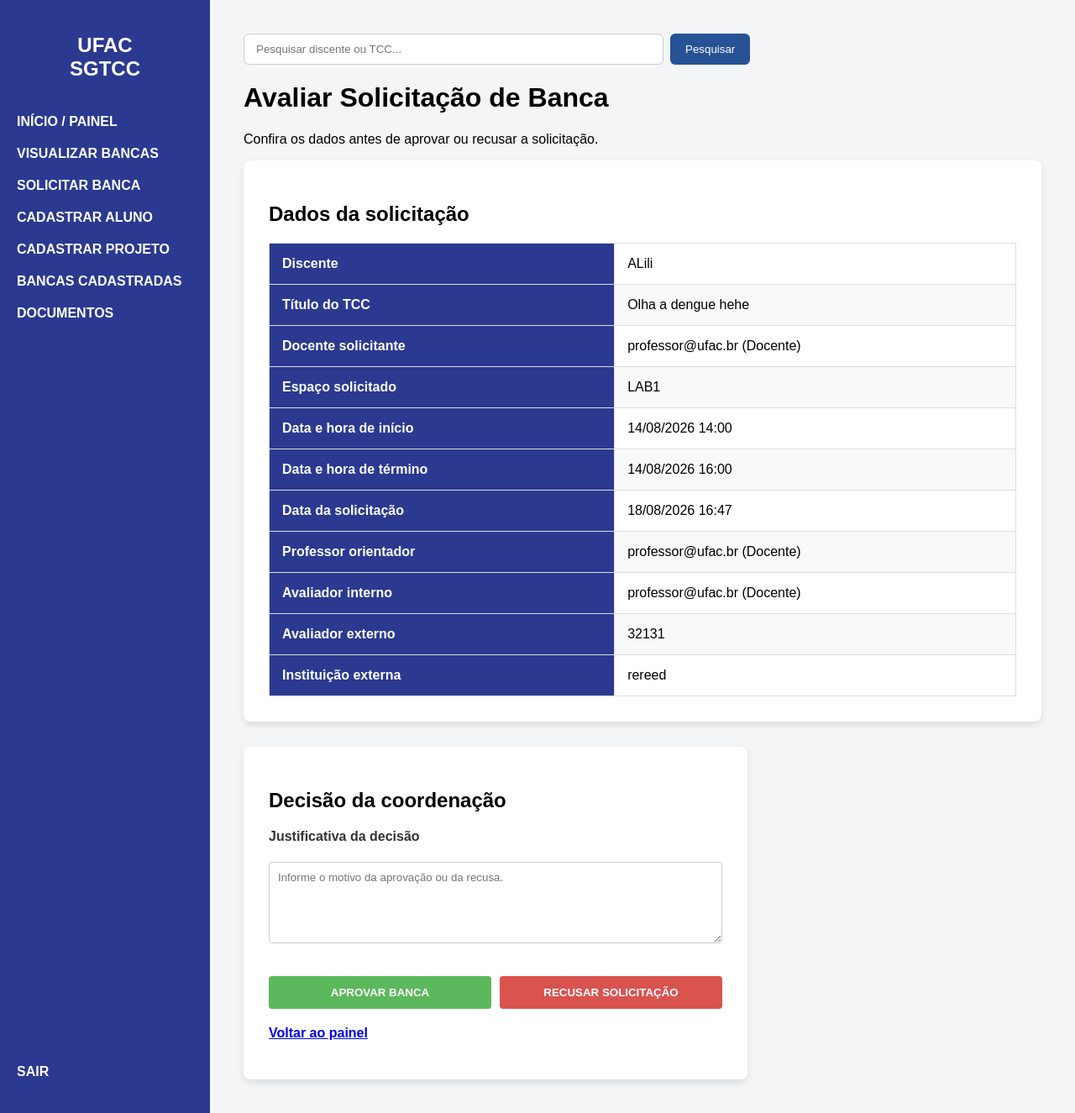
After one commit to Brenndo-l/EstagioSupervisionadoBANCA_TCC, a Django app: page /avaliar/7/ in a window 1280 px wide. The commit adds this page. Shown: the whole page at 84% size. Run offline with Django 5.2, Linux system fonts and the light colour scheme; a user stored in the database is signed in; data comes from the database, SQL or seed files in the repository; both versions use the stored data as it was after the commit.

Commit message:
feat: area de gerenciamento de aprovar ou recusar bancas com justificativa revamp de funções e +

```diff
--- a/bancasapp/forms.py
+++ b/bancasapp/forms.py
@@ -102,6 +102,27 @@ class SolicitacaoBancaForm(forms.ModelForm):
 
         return cleaned_data
 
+class AvaliacaoSolicitacaoForm(forms.Form):
+
+    motivo_decisao = forms.CharField(
+        label='Justificativa da decisão',
+        required=True,
+        widget=forms.Textarea(
+            attrs={
+                'class': 'form-input',
+                'rows': 5,
+                'placeholder': (
+                    'Informe o motivo da aprovação ou da recusa.'
+                ),
+            }
+        ),
+        error_messages={
+            'required': (
+                'Informe uma justificativa antes de concluir a avaliação.'
+            ),
+        }
+    )
+
 class DiscenteForm(forms.ModelForm):
     class Meta:
         model = Discente
--- a/bancasapp/urls.py
+++ b/bancasapp/urls.py
@@ -11,7 +11,8 @@ urlpatterns = [
     path('solicitar/', views.solicitar_banca, name='solicitar_banca'),
     path('cadastrar/aluno/', views.cadastrar_aluno, name='cadastrar_aluno'),
     path('cadastrar/projeto/', views.cadastrar_projeto, name='cadastrar_projeto'),
-    path('avaliar/<int:solicitacao_id>/<str:acao>/', views.avaliar_solicitacao, name='avaliar_solicitacao'),
+    path(
+    'avaliar/<int:solicitacao_id>/', views.avaliar_solicitacao, name='avaliar_solicitacao'),
     path('meus-tccs/', views.meus_tccs, name='meus_tccs'),
     path('pesquisar/', views.pesquisar, name='pesquisar'),
     path('documentos/', views.documentos, name='documentos'),
--- a/bancasapp/views.py
+++ b/bancasapp/views.py
@@ -1,5 +1,5 @@
 from django.shortcuts import render, redirect, get_object_or_404
-from .forms import SolicitacaoBancaForm, DiscenteForm, ProjetoTCCForm, ModeloDocumentoForm
+from .forms import SolicitacaoBancaForm, DiscenteForm, ProjetoTCCForm, ModeloDocumentoForm, AvaliacaoSolicitacaoForm
 from .models import ProjetoTCC, pUsuario, SolicitacaoAgendamento, BancaTCC, EspacoFisico, ComposicaoBanca, ModeloDocumento
 from django.contrib.auth import authenticate, login
 from django.contrib.auth.decorators import login_required
@@ -10,10 +10,14 @@ from pathlib import Path
 from django.template.loader import get_template
 from xhtml2pdf import pisa
 from .permissions import (
-    docente_required,
     usuario_e_coordenacao,
     usuario_interno_required,
+    docente_required,
+    coordenacao_required,
 )
+from django.db import transaction
+from django.utils import timezone
+
 
 
 # 1. Tela inicial do sistema (Dashboard com os botões principais)
@@ -299,23 +303,155 @@ def login_view(request):
 
     return render(request, 'login.html')
 
-@login_required(login_url='login')
-def avaliar_solicitacao(request, solicitacao_id, acao):
-    # Trava de segurança: Se não for a coordenação tentando acessar esse link, devolve pro painel
-    if not request.user.is_superuser:
+@coordenacao_required
+def avaliar_solicitacao(request, solicitacao_id):
+
+    # Carrega a solicitação e seus dados relacionados
+    solicitacao = get_object_or_404(
+        SolicitacaoAgendamento.objects.select_related(
+            'projeto_tcc',
+            'projeto_tcc__discente',
+            'espaco',
+            'usuario_solicitante',
+            'usuario_solicitante__usuario',
+        ),
+        pk=solicitacao_id
+    )
+
+    # Busca os membros cadastrados para a banca
+    composicao = ComposicaoBanca.objects.select_related(
+        'orientador__usuario',
+        'avaliador_interno__usuario',
+    ).filter(
+        projeto_tcc=solicitacao.projeto_tcc
+    ).first()
+
+    # Uma solicitação já decidida não pode ser avaliada novamente
+    if solicitacao.status != 'EM_ANÁLISE':
+        messages.warning(
+            request,
+            'Esta solicitação já foi avaliada pela coordenação.'
+        )
         return redirect('dashboard')
 
-    # Busca o pedido específico no banco de dados
-    solicitacao = get_object_or_404(SolicitacaoAgendamento, id=solicitacao_id)
-    if acao == 'aprovar':
-        solicitacao.status = 'APROVADA'
-        messages.success(request, f'Banca "{solicitacao.projeto_tcc.titulo}" APROVADA com sucesso!')
-    elif acao == 'recusar':
-        solicitacao.status = 'RECUSADA'
-        messages.warning(request, f'Banca "{solicitacao.projeto_tcc.titulo}" RECUSADA.')
+    if request.method == 'POST':
 
-    solicitacao.save()
-    return redirect('dashboard')
+        form = AvaliacaoSolicitacaoForm(request.POST)
+        acao = request.POST.get('acao')
+
+        # Protege contra valores inválidos enviados manualmente
+        if acao not in ['aprovar', 'recusar']:
+            messages.error(
+                request,
+                'Ação de avaliação inválida.'
+            )
+
+        # Não permite aprovar uma banca sem membros cadastrados
+        elif acao == 'aprovar' and composicao is None:
+            messages.error(
+                request,
+                'Não é possível aprovar: a composição da banca não foi encontrada.'
+            )
+
+        elif form.is_valid():
+
+            # A transação garante que todas as mudanças aconteçam juntas
+            with transaction.atomic():
+
+                # Bloqueia temporariamente o registro durante a decisão
+                solicitacao_bloqueada = get_object_or_404(
+                    SolicitacaoAgendamento.objects.select_for_update().select_related(
+                        'projeto_tcc'
+                    ),
+                    pk=solicitacao_id
+                )
+
+                # Segunda verificação contra envios duplicados
+                if solicitacao_bloqueada.status != 'EM_ANÁLISE':
+                    messages.warning(
+                        request,
+                        'Esta solicitação já foi avaliada.'
+                    )
+                    return redirect('dashboard')
+
+                motivo = form.cleaned_data['motivo_decisao']
+
+                solicitacao_bloqueada.motivo_decisao = motivo
+                solicitacao_bloqueada.data_decisao = timezone.now()
+                solicitacao_bloqueada.decidida_por = request.user
+
+                projeto = solicitacao_bloqueada.projeto_tcc
+
+                if acao == 'aprovar':
+
+                    solicitacao_bloqueada.status = 'APROVADA'
+                    projeto.status = 'APROVADO'
+
+                    # Cria o agendamento definitivo da banca
+                    BancaTCC.objects.create(
+                        projeto_tcc=projeto,
+                        espaco=solicitacao_bloqueada.espaco,
+                        data_horario_inicio=(
+                            solicitacao_bloqueada.opcao_data_inicio
+                        ),
+                        data_horario_fim=(
+                            solicitacao_bloqueada.opcao_data_fim
+                        ),
+                    )
+
+                    mensagem_final = (
+                        f'A banca "{projeto.titulo}" foi aprovada com sucesso.'
+                    )
+
+                else:
+
+                    solicitacao_bloqueada.status = 'RECUSADA'
+                    projeto.status = 'RECUSADA'
+
+                    mensagem_final = (
+                        f'A banca "{projeto.titulo}" foi recusada.'
+                    )
+
+                projeto.save(
+                    update_fields=['status']
+                )
+
+                solicitacao_bloqueada.save(
+                    update_fields=[
+                        'status',
+                        'motivo_decisao',
+                        'data_decisao',
+                        'decidida_por',
+                    ]
+                )
+
+            if acao == 'aprovar':
+                messages.success(
+                    request,
+                    mensagem_final
+                )
+            else:
+                messages.warning(
+                    request,
+                    mensagem_final
+                )
+
+            return redirect('dashboard')
+
+    else:
+        form = AvaliacaoSolicitacaoForm()
+
+    contexto = {
+        'solicitacao': solicitacao,
+        'composicao': composicao,
+        'form': form,
+    }
+
+    return render(
+        request,
+        'avaliar_solicitacao.html',
+        contexto
+    )
 
 @login_required(login_url='login')
 def meus_tccs(request):
--- /dev/null
+++ b/templates/avaliar_solicitacao.html
@@ -0,0 +1,191 @@
+{% extends 'base.html' %}
+
+{% block content %}
+
+<div class="dashboard-header">
+    <h1>Avaliar Solicitação de Banca</h1>
+
+    <p>
+        Confira os dados antes de aprovar ou recusar a solicitação.
+    </p>
+</div>
+
+<div class="table-container">
+
+    <h2>Dados da solicitação</h2>
+
+    <table>
+        <tbody>
+            <tr>
+                <th>Discente</th>
+                <td>
+                    {{ solicitacao.projeto_tcc.discente.nome }}
+                </td>
+            </tr>
+
+            <tr>
+                <th>Título do TCC</th>
+                <td>
+                    {{ solicitacao.projeto_tcc.titulo }}
+                </td>
+            </tr>
+
+            <tr>
+                <th>Docente solicitante</th>
+                <td>
+                    {{ solicitacao.usuario_solicitante }}
+                </td>
+            </tr>
+
+            <tr>
+                <th>Espaço solicitado</th>
+                <td>
+                    {{ solicitacao.espaco.nome }}
+                </td>
+            </tr>
+
+            <tr>
+                <th>Data e hora de início</th>
+                <td>
+                    {{ solicitacao.opcao_data_inicio|date:"d/m/Y H:i" }}
+                </td>
+            </tr>
+
+            <tr>
+                <th>Data e hora de término</th>
+                <td>
+                    {{ solicitacao.opcao_data_fim|date:"d/m/Y H:i" }}
+                </td>
+            </tr>
+
+            <tr>
+                <th>Data da solicitação</th>
+                <td>
+                    {{ solicitacao.data_solicitacao|date:"d/m/Y H:i" }}
+                </td>
+            </tr>
+
+            {% if composicao %}
+                <tr>
+                    <th>Professor orientador</th>
+                    <td>
+                        {{ composicao.orientador }}
+                    </td>
+                </tr>
+
+                <tr>
+                    <th>Avaliador interno</th>
+                    <td>
+                        {{ composicao.avaliador_interno }}
+                    </td>
+                </tr>
+
+                {% if composicao.nome_avaliador_externo %}
+                    <tr>
+                        <th>Avaliador externo</th>
+                        <td>
+                            {{ composicao.nome_avaliador_externo }}
+                        </td>
+                    </tr>
+                {% endif %}
+
+                {% if composicao.instituicao_avaliador_externo %}
+                    <tr>
+                        <th>Instituição externa</th>
+                        <td>
+                            {{ composicao.instituicao_avaliador_externo }}
+                        </td>
+                    </tr>
+                {% endif %}
+            {% else %}
+                <tr>
+                    <th>Composição da banca</th>
+                    <td style="color: #d9534f;">
+                        Composição não encontrada. Esta solicitação não poderá
+                        ser aprovada.
+                    </td>
+                </tr>
+            {% endif %}
+        </tbody>
+    </table>
+
+</div>
+
+<div class="form-container" style="margin-top: 30px;">
+
+    <h2>Decisão da coordenação</h2>
+
+    <form method="POST">
+        {% csrf_token %}
+
+        <p>
+            <label for="{{ form.motivo_decisao.id_for_label }}">
+                <strong>{{ form.motivo_decisao.label }}</strong>
+            </label>
+        </p>
+
+        {{ form.motivo_decisao }}
+
+        {% for erro in form.motivo_decisao.errors %}
+            <p style="color: #d9534f;">
+                {{ erro }}
+            </p>
+        {% endfor %}
+
+        <div style="
+            display: flex;
+            gap: 10px;
+            margin-top: 20px;
+            flex-wrap: wrap;
+        ">
+            {% if composicao %}
+                <button
+                    type="submit"
+                    name="acao"
+                    value="aprovar"
+                    style="
+                        flex: 1;
+                        min-width: 160px;
+                        padding: 12px;
+                        border: none;
+                        border-radius: 4px;
+                        background-color: #5cb85c;
+                        color: white;
+                        font-weight: bold;
+                        cursor: pointer;
+                    "
+                >
+                    APROVAR BANCA
+                </button>
+            {% endif %}
+
+            <button
+                type="submit"
+                name="acao"
+                value="recusar"
+                style="
+                    flex: 1;
+                    min-width: 160px;
+                    padding: 12px;
+                    border: none;
+                    border-radius: 4px;
+                    background-color: #d9534f;
+                    color: white;
+                    font-weight: bold;
+                    cursor: pointer;
+                "
+            >
+                RECUSAR SOLICITAÇÃO
+            </button>
+        </div>
+    </form>
+
+    <p style="margin-top: 20px;">
+        <a href="{% url 'dashboard' %}">
+            Voltar ao painel
+        </a>
+    </p>
+
+</div>
+
+{% endblock %}
```
Also changed, not shown: bancasapp/models.py (+61 -5 lines), templates/dashboard.html (+108 -16 lines), bancasapp/migrations/0004_solicitacaoagendamento_data_decisao_and_more.py (added), db.sqlite3.
